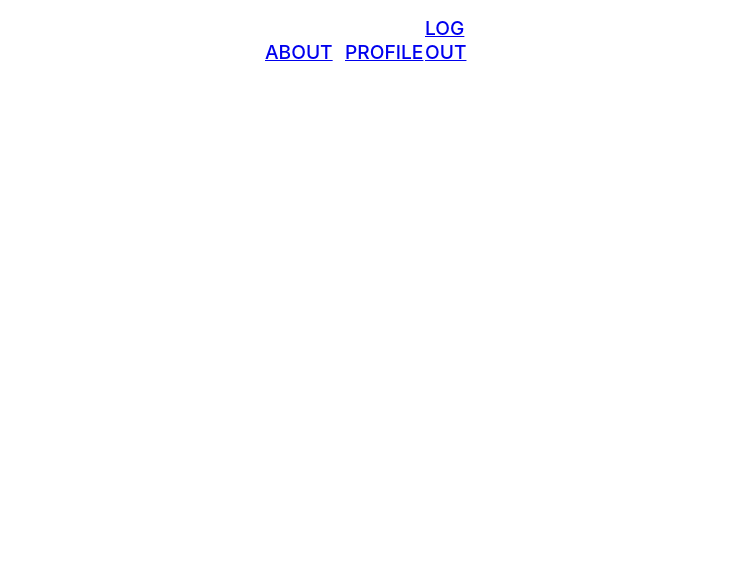
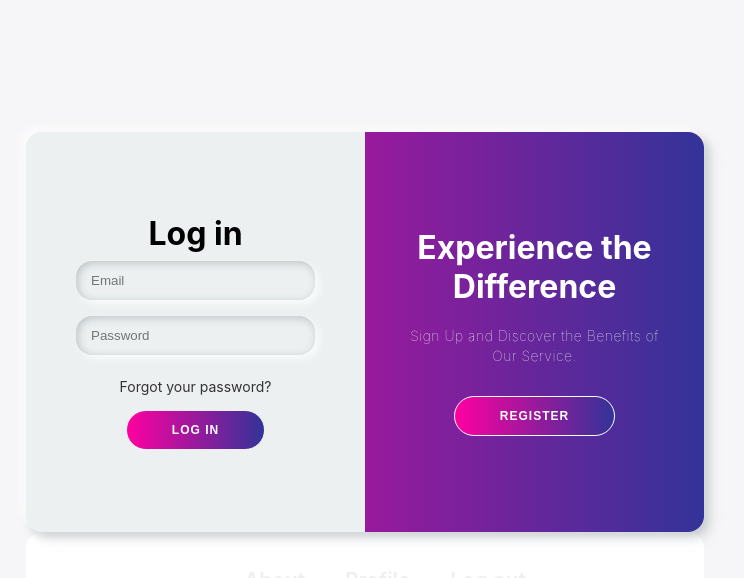
Before and after one commit to m-njora/portfolio-guru, a React (Create React App) app: page / in a window 1280 px wide. Shown: the top 578 px of the page, without its empty margins (275-1019 px from the left). Built offline with nearby package versions, Linux system fonts and the light colour scheme.

Commit message:
styled nav

```diff
--- a/package.json
+++ b/package.json
@@ -8,6 +8,7 @@
     "@testing-library/user-event": "^13.5.0",
     "react": "^18.2.0",
     "react-dom": "^18.2.0",
+    "react-icons": "^4.8.0",
     "react-router-dom": "^6.8.2",
     "react-scripts": "5.0.1",
     "styled-components": "^5.3.8",
--- a/src/components/app/App.js
+++ b/src/components/app/App.js
@@ -1,11 +1,14 @@
 import React from 'react'
-// import Login from '../login/Login.js'
+import Login from '../login/Login.js'
 import Navbar from '../../navbar/navbar'
 
 function App() {
   return (
-    // <Login/>
+    <div>
+    <Login/>
     <Navbar/>
+
+    </div>
   )
 }
 
--- a/src/components/login/Components.js
+++ b/src/components/login/Components.js
@@ -69,8 +69,8 @@ border-radius: 16px;
 
 export const Button = styled.button`
    border-radius: 20px;
-   border: 1px solid #ff4b2b;
-   background-color: #ff4b2b;
+   border: 1px solid #ECF0F1;
+   background: linear-gradient(90deg, #FF00A0 0%, #333399 100%);
    color: #ffffff;
    font-size: 12px;
    font-weight: bold;
--- a/src/components/login/Login.js
+++ b/src/components/login/Login.js
@@ -5,7 +5,8 @@ import './login.css'
 function Login() {
 
 
-    const [signIn, toggle] = React.useState(true);
+     const [signIn, toggle] = React.useState(true);
+
 
 
     return(
--- a/src/navbar/navbar.css
+++ b/src/navbar/navbar.css
@@ -1,79 +1,44 @@
-.navMenu {
-    position: absolute;
-    top: 5%;
-    left: 50%;
-    -webkit-transform: translate(-50%, -50%);
-    transform: translate(-50%, -50%);
+nav{
+  display: flex;
+  align-items: center;
+  justify-content: space-between;
+  background-color: #fff;
+  padding: 20px 80px;
+  border-radius: 16px;
 
-  }
-
-  .navMenu li {
-    color: #000000;
-    text-decoration: none;
-    font-size: 1.2em;
-    text-transform: uppercase;
-    font-weight: 500;
-    display: inline-block;
-    width: 80px;
-    -webkit-transition: all 0.2s ease-in-out;
-    transition: all 0.2s ease-in-out;
-  }
-
-  .navMenu li:hover {
-    color: #fddb3a;
-  }
-
-  .navMenu .dot {
-    width: 6px;
-    height: 6px;
-    background: #fddb3a;
-    border-radius: 50%;
-    opacity: 0;
-    -webkit-transform: translateX(30px);
-    transform: translateX(30px);
-    -webkit-transition: all 0.2s ease-in-out;
-    transition: all 0.2s ease-in-out;
-  }
-
-  .navMenu li:nth-child(1):hover ~ .dot {
-    -webkit-transform: translateX(30px);
-    transform: translateX(30px);
-    -webkit-transition: all 0.2s ease-in-out;
-    transition: all 0.2s ease-in-out;
-    opacity: 1;
-  }
-
-  .navMenu li:nth-child(2):hover ~ .dot {
-    -webkit-transform: translateX(110px);
-    transform: translateX(110px);
-    -webkit-transition: all 0.2s ease-in-out;
-    transition: all 0.2s ease-in-out;
-    opacity: 1;
-  }
-
-  .navMenu li:nth-child(3):hover ~ .dot {
-    -webkit-transform: translateX(200px);
-    transform: translateX(200px);
-    -webkit-transition: all 0.2s ease-in-out;
-    transition: all 0.2s ease-in-out;
-    opacity: 1;
-  }
-
-  /* .navMenu li:nth-child(4):hover ~ .dot {
-    -webkit-transform: translateX(285px);
-    transform: translateX(285px);
-    -webkit-transition: all 0.2s ease-in-out;
-    transition: all 0.2s ease-in-out;
-    opacity: 1;
-  } */
-
-/* .noShow{
-    display: none;
 }
 
-.show{
-    display: block
+
+.navbar li{
+  display: inline-block;
+  list-style: none;
+  padding: 0 20px;
+  position: relative;
+
 }
-Footer
-© 2023 GitHub, Inc.
-Footer navigatio */
+.navbar{
+  display: flex;
+  align-items: center;
+  justify-content: center;
+  }
+  .navbar li a{
+    text-decoration: none;
+    font-size: 1.3rem;
+    font-weight: 600;
+    color:  #ECF0F1;
+    transition: 0.3s ease-in-out;
+  }
+  /* .navbar li a:hover{
+    color: linear-gradient(90deg, #FF00A0 0%, #333399 100%);
+  } */
+.navbar li a:hover::after,
+.navbar li a.active::after{
+    content:"";
+    width :30%;
+    height :2px;
+   background: linear-gradient(90deg, #FF00A0 0%, #333399 100%);
+    position: absolute;
+    bottom:-4px;
+    left:20px;
+
+}
--- a/src/navbar/navbar.js
+++ b/src/navbar/navbar.js
@@ -1,6 +1,9 @@
 import React from 'react'
 import "./navbar.css"
 import { Link } from'react-router-dom'
+// import { AiOutlineLogin, AiOutlineUserAdd} from "react-icons/ai";
+// import {BiLogOutCircle} from "react-icons/bi"
+
 
 
 
@@ -9,7 +12,7 @@ import { Link } from'react-router-dom'
   function Navbar (){
   return (
     // <div className={show} >
-      <nav className="navMenu">
+      <nav className="navbar">
         <ul>
           <li>
             <Link className='navbar' to="/">About</Link>
@@ -26,4 +29,28 @@ import { Link } from'react-router-dom'
   )
 }
 
-export default Navbar
+// export default Navbar
+// function Navbar(){
+//   return(
+//       <div id="navbarDivs">
+//       <div>
+//           <h2  className="logo">ME<span>+</span></h2>
+//       </div>
+//       <nav id="navbar" >
+
+//           <a href="#"><Link className='navbar' to="/">HOME</Link></a>
+//           <a href="#"><Link className='navbar' to="/projects">PROJECTS</Link></a>
+//           <a href="#"><Link className='navbar' to="/add">ADD+</Link></a>
+//           <a href="#"><Link className='navbar' to="/add"><AiOutlineUserAdd/></Link></a>
+//           <div id="indicator"></div>
+//       </nav>
+//       <div>
+//           <p className="login"><span id="logoutIcon"><BiLogOutCircle/></span></p>
+//       </div>
+
+
+//       </div>
+//   )
+// }
+
+ export default Navbar;
```
Also changed, not shown: 1 other file (tests, documents, lock files or other folders).
